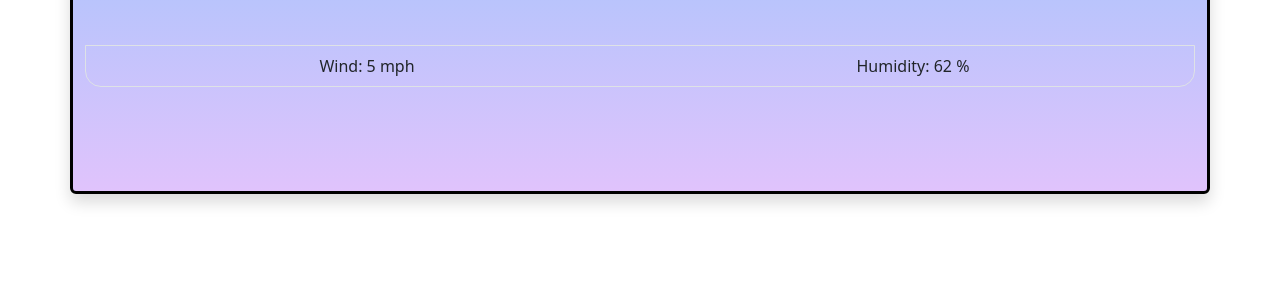
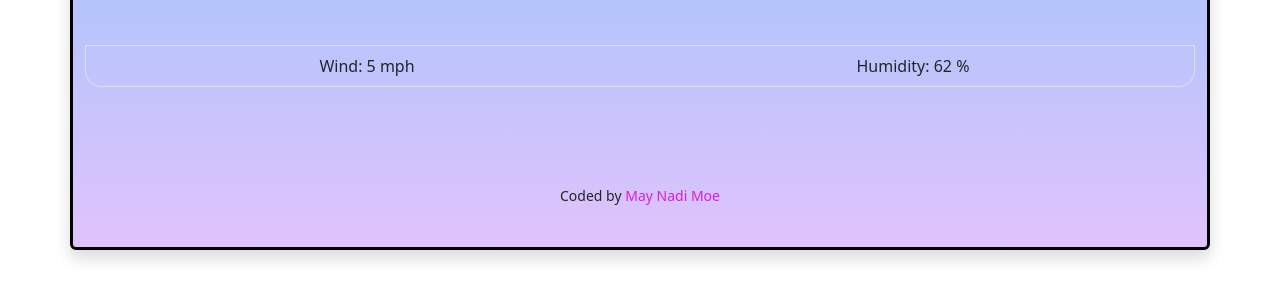
Before and after one commit to maynadimoe/Weather-Web, a plain HTML site: page index.html in a window 1280 px wide. Shown: the part 266-566 px from the top of the page. Drawn offline with nearby package versions, Linux system fonts and the light colour scheme; no server answers.

Commit message:
Added my name and link

```diff
--- a/index.html
+++ b/index.html
@@ -60,6 +60,10 @@
       <div class="row text-center p-3" id="forecast">
 
     </div>
+    <footer class="m-3">
+<small >Coded by <a href="https://github.com/maynadimoe/Weather-Web" target="_blank" rel="noopener noreferrer" id="mnm">May Nadi Moe</a> </small>
+    </footer>
+
 
     <script src="src/index.js"></script>
   </body>
--- a/src/style.css
+++ b/src/style.css
@@ -32,3 +32,12 @@ button:hover {
 #description {
   text-transform: capitalize;
 }
+
+footer {
+  text-align: center;
+}
+
+#mnm {
+  text-decoration: none;
+  color: rgb(213, 30, 229);
+}
```
